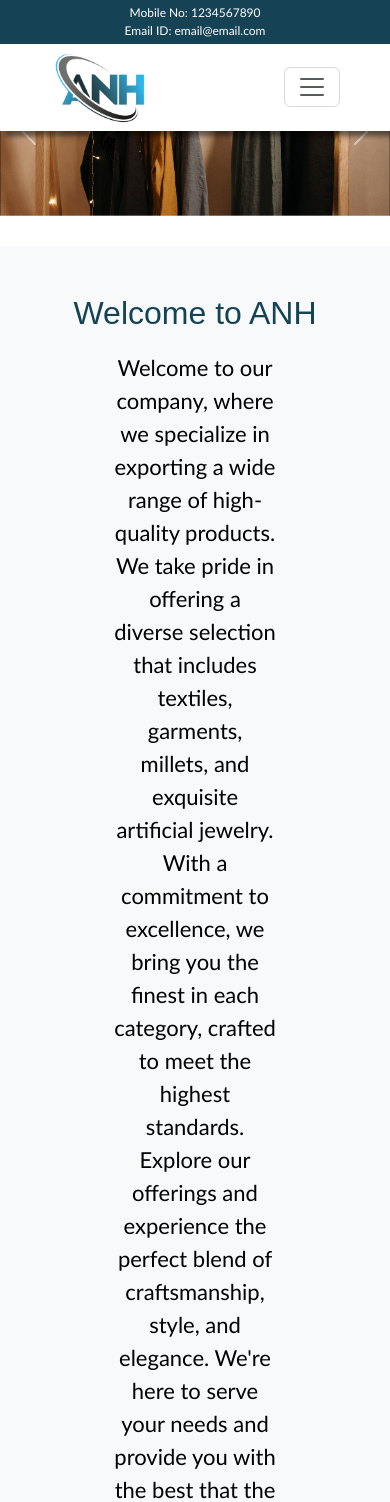
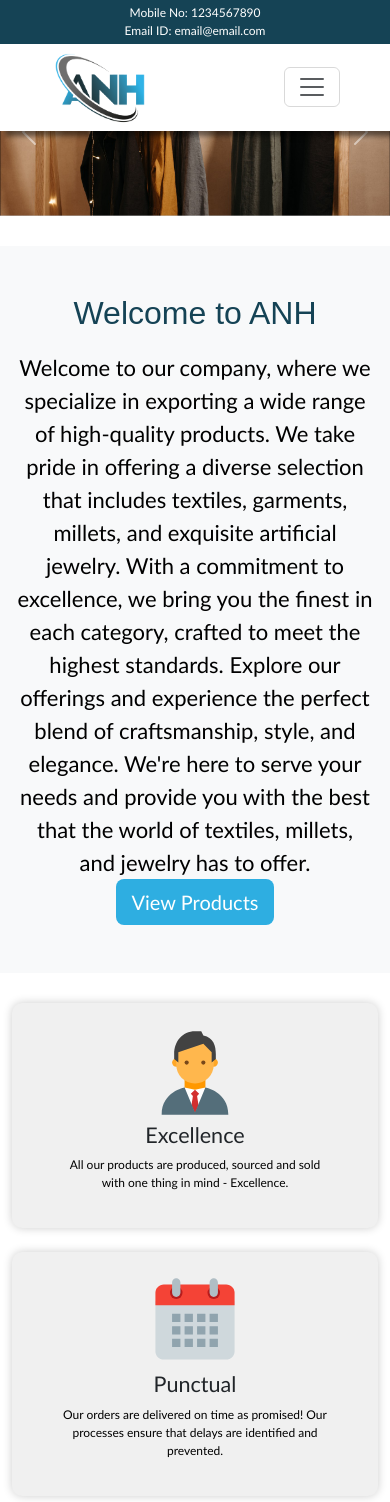
Before and after one commit to kavilashTech/asiya, a PHP site: page / in a window 390 px wide. Shown: the top 1502 px of the page. Run offline with PHP 8.4, Linux system fonts and the light colour scheme.

Commit message:
media query

```diff
--- a/assets/css/style.css
+++ b/assets/css/style.css
@@ -279,3 +279,11 @@ text-align: left;
 .footer-bar a{
     text-decoration: none;
 }
+
+
+/* Media queries */
+@media(max-width: 576px) {
+    .hero p {
+        margin:0px 5px;
+    }
+}
```
